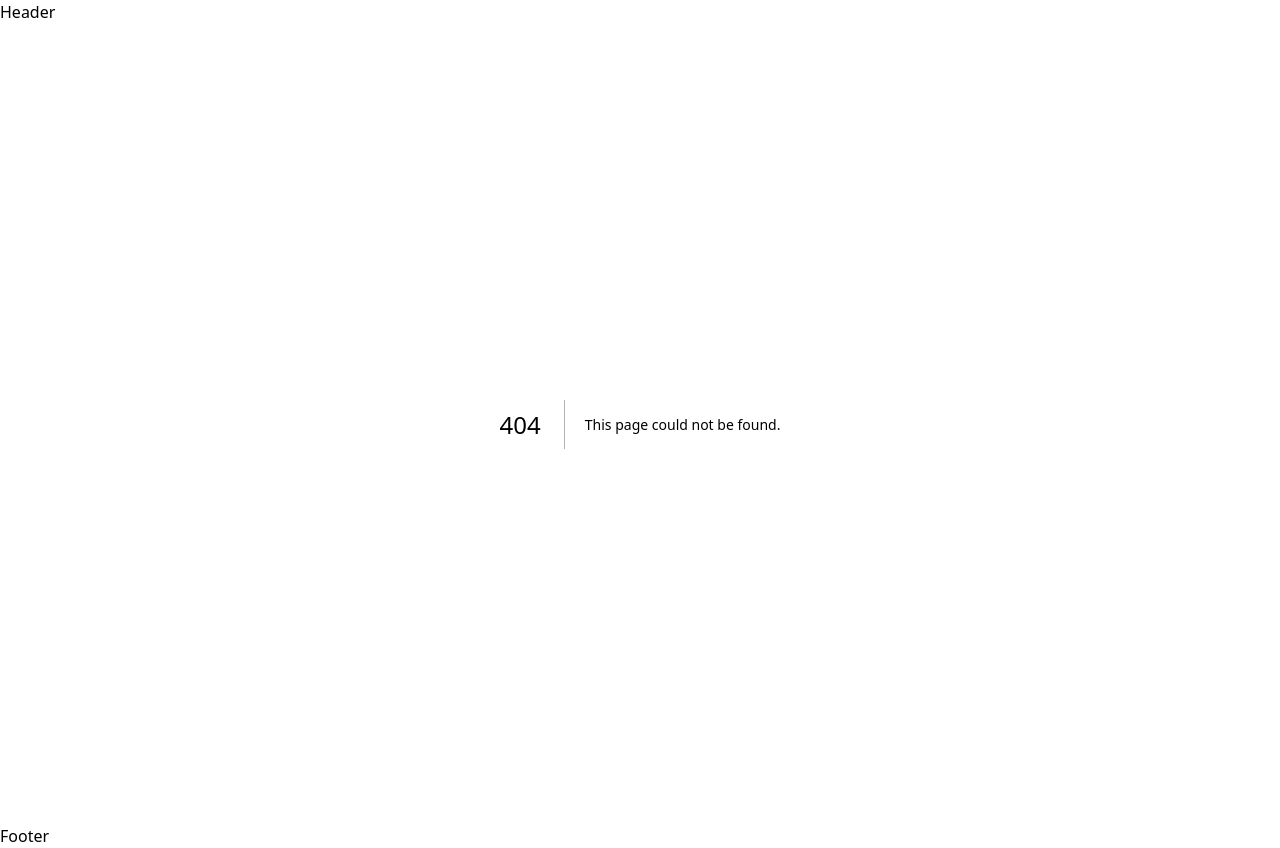
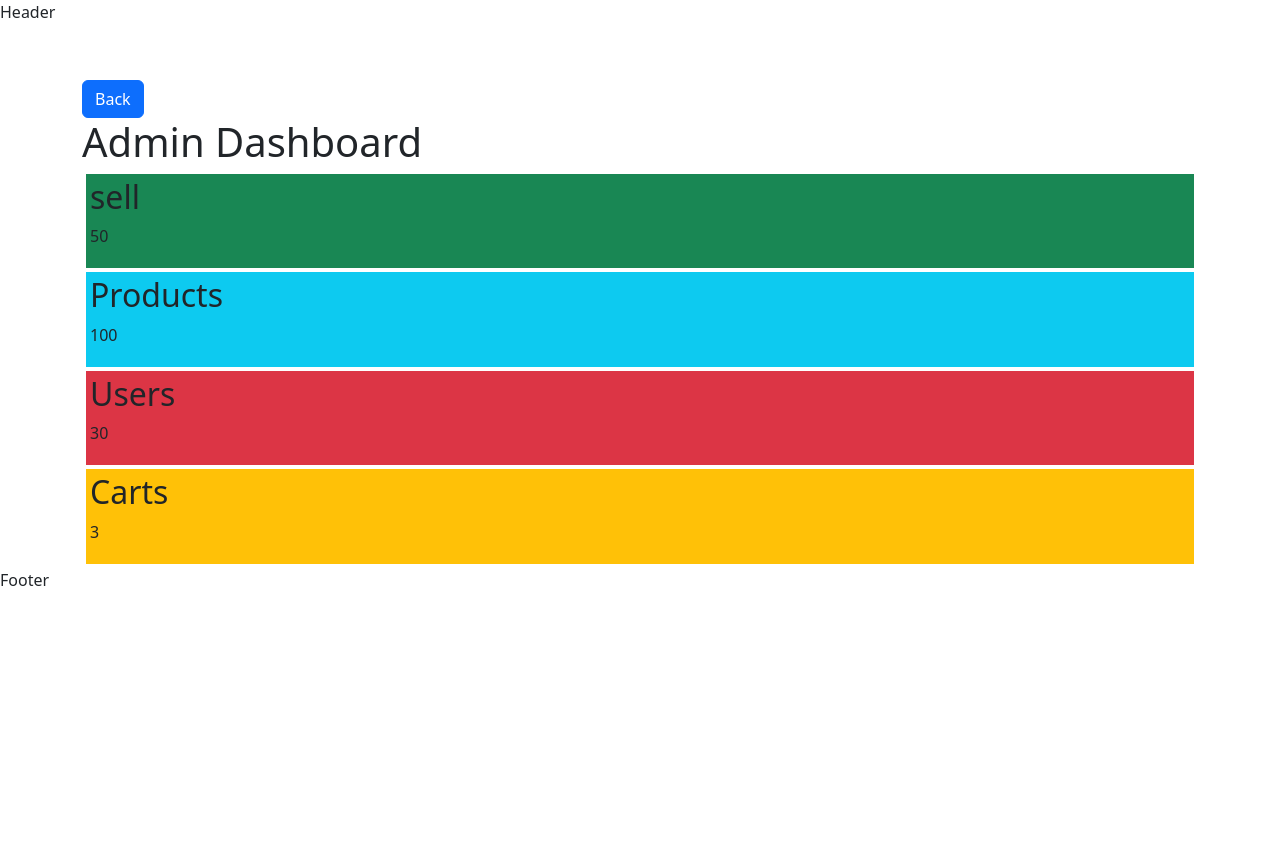
Before and after one commit to Ebrahimim29/NextjsProject-PageRouter-, a Next.js app: page /admin in a window 1280 px wide. Before the commit this address had no page. After the commit the page ends 800 px from the top, so only its background shows below. Built offline with nearby package versions, Linux system fonts and the light colour scheme; data requests are answered from the project's data file.

Commit message:
SWR(Modern Data Fetching)-Part1

```diff
--- a/db.json
+++ b/db.json
@@ -134,5 +134,12 @@
           "catchPhrase": "Multi-tiered zero tolerance productivity",
           "bs": "transition cutting-edge web services"
         }
-      }]
+      }
+    ],
+    "admin" : {
+      "sell" : 50,
+      "products" : 100,
+      "users" : 30,
+      "carts" : 3
+    }
 }
--- a/package.json
+++ b/package.json
@@ -16,6 +16,7 @@
     "next": "14.0.0",
     "react": "^18",
     "react-bootstrap": "^2.10.10",
-    "react-dom": "^18"
+    "react-dom": "^18",
+    "swr": "^2.4.2"
   }
 }
--- /dev/null
+++ b/pages/admin/index.jsx
@@ -0,0 +1,61 @@
+// import { router } from "json-server";
+import { useRouter } from "next/navigation";
+import { useEffect, useState } from "react";
+import { Button } from "react-bootstrap";
+
+const Admin = () => {
+  const router = useRouter();
+
+  const [data, setData] = useState({});
+  const [loading, setLoading] = useState(false);
+
+  const handleGetData = async () => {
+    setLoading(true);
+    const res = await fetch("http://localhost:4000/admin");
+    const resData = await res.json();
+    setData(resData);
+    setLoading(false);
+  };
+
+  useEffect(() => {
+    handleGetData();
+  }, []);
+
+  return loading ? (
+    <h1 className="text-center text-2xl font-bold mt-5">Loading...</h1>
+  ) : (
+    <div className="container mx-auto mt-5">
+      <Button className="mt-2" onClick={() => router.back()}>
+        Back
+      </Button>
+
+      <h1 className="text-xl font-bold">Admin Dashboard</h1>
+      <div className="grid grid-cols-1 md:grid-cols-2 lg:grid-cols-3 gap-5">
+        <div className="bg-success p-1 m-1 rounded-lg shadow-md">
+          <h2 className="text-lg font-bold">sell</h2>
+          <p className="text-2xl font-bold">{data.sell}</p>
+        </div>
+      </div>
+      <div className="grid grid-cols-1 md:grid-cols-2 lg:grid-cols-3 gap-5">
+        <div className="bg-info p-1 m-1 rounded-lg shadow-md">
+          <h2 className="text-lg font-bold">Products</h2>
+          <p className="text-2xl font-bold">{data.products}</p>
+        </div>
+      </div>
+      <div className="grid grid-cols-1 md:grid-cols-2 lg:grid-cols-3 gap-5">
+        <div className="bg-danger p-1 m-1 rounded-lg shadow-md">
+          <h2 className="text-lg font-bold">Users</h2>
+          <p className="text-2xl font-bold">{data.users}</p>
+        </div>
+      </div>
+      <div className="grid grid-cols-1 md:grid-cols-2 lg:grid-cols-3 gap-5">
+        <div className="bg-warning p-1 m-1 rounded-lg shadow-md">
+          <h2 className="text-lg font-bold">Carts</h2>
+          <p className="text-2xl font-bold">{data.carts}</p>
+        </div>
+      </div>
+    </div>
+  );
+};
+
+export default Admin;
```
Also changed, not shown: pages/admin/panel.jsx (added, +37 -0 lines), pages/index.jsx (+16 -0 lines), 1 other file (tests, documents, lock files or other folders).
